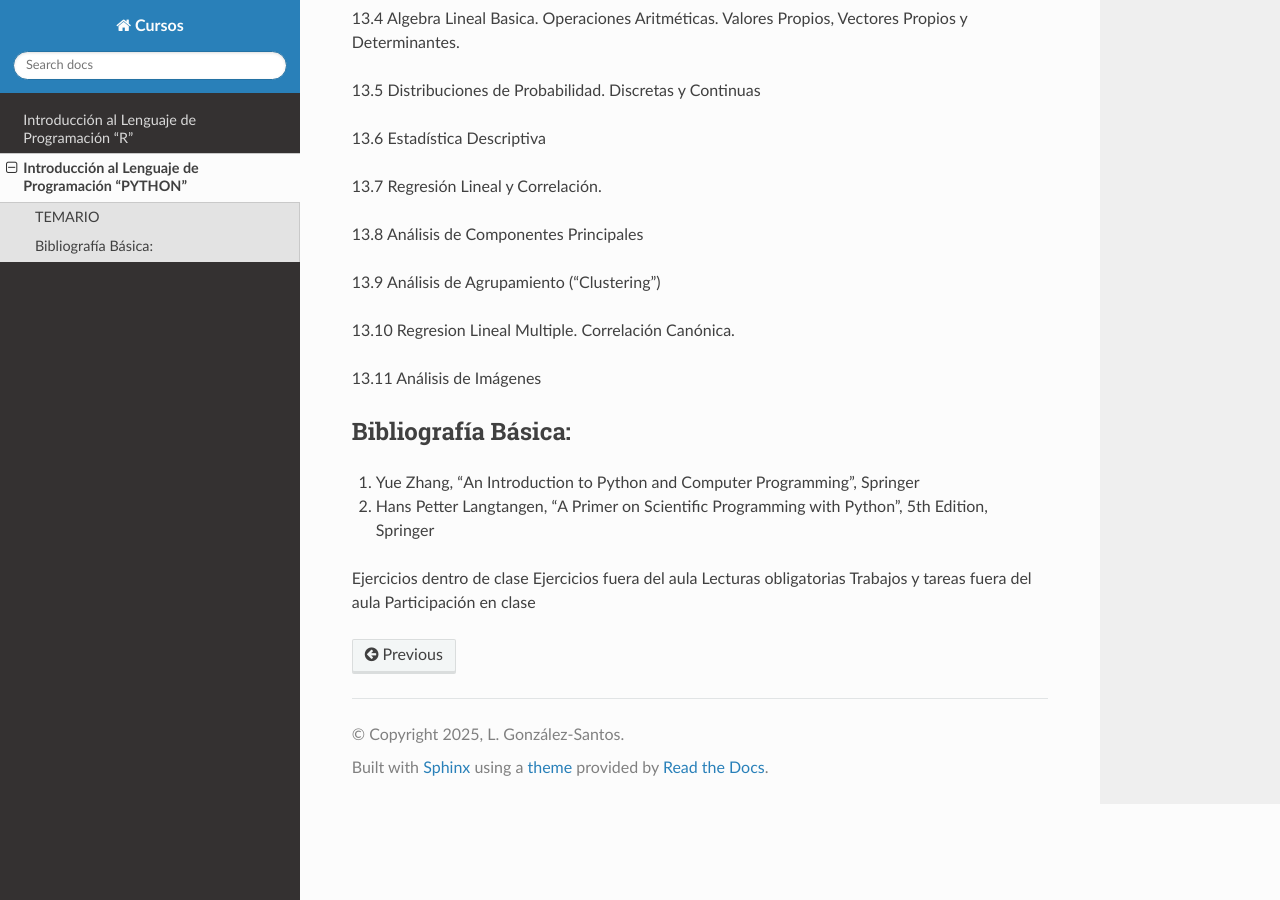
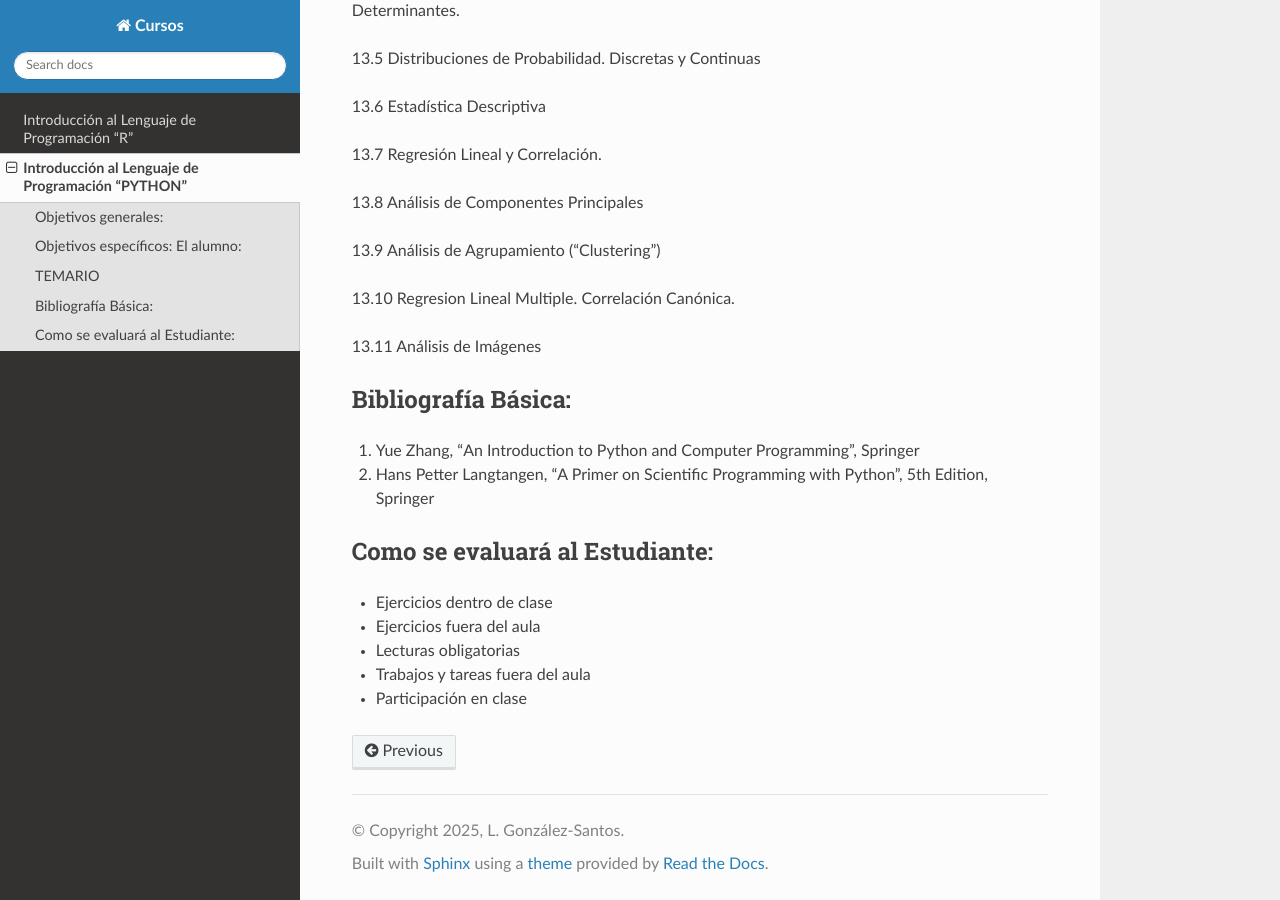
Before and after one commit to matecom57/santosg57-cursos, a Sphinx documentation site: the page built from docs/source/Cursos_2024-Python.rst, in a window 1280 px wide and 900 px high, scrolled down 1134 px. Built offline with Sphinx 7.4.7 and the Read the Docs theme 3.1.0, drawn with Linux system fonts in a browser that asks for light colours.

```diff
--- a/docs/source/Cursos_2024-Python.rst
+++ b/docs/source/Cursos_2024-Python.rst
@@ -74,9 +75,12 @@ Bibliografía Básica:
 
 2. Hans Petter Langtangen, “A Primer on Scientific Programming with Python”, 5th Edition, Springer
 
+Como se evaluará al Estudiante:
+-------------------------------
 
-Ejercicios dentro de clase
-Ejercicios fuera del aula
-Lecturas obligatorias
-Trabajos y tareas fuera del aula
-Participación en clase
+
+- Ejercicios dentro de clase
+- Ejercicios fuera del aula
+- Lecturas obligatorias
+- Trabajos y tareas fuera del aula
+- Participación en clase
```
Also changed, not shown: other parts of docs/source/Cursos_2024-Python.rst (+2 -1 lines).
